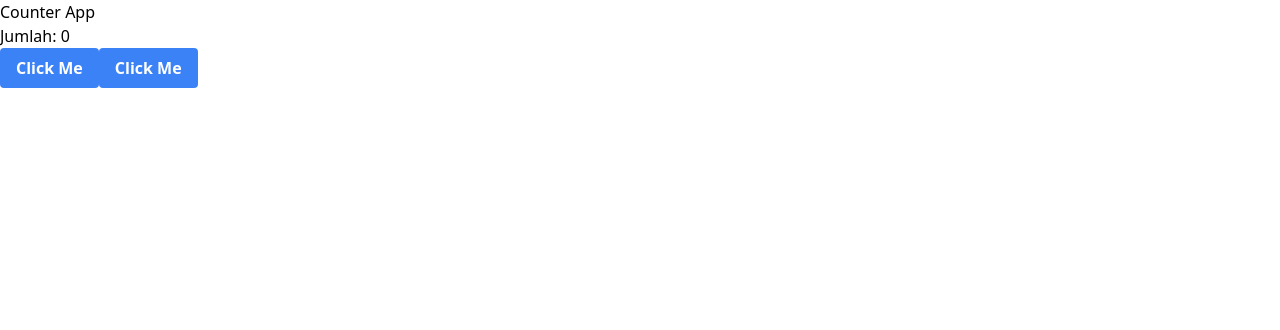
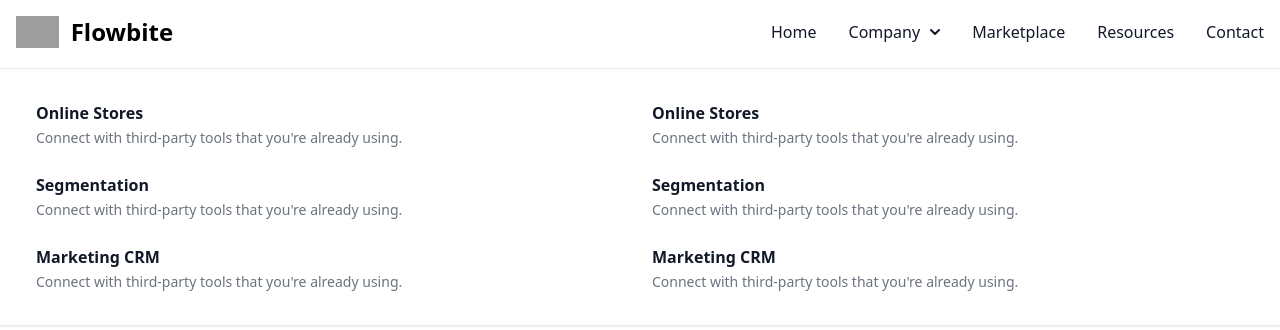
Before and after one commit to nobelsaputra/JapanaseU, a Vue app: page / in a window 1280 px wide. Shown: the top 330 px of the page. Built offline with nearby package versions, Linux system fonts and the light colour scheme; grey boxes are pictures that could not be loaded.

Commit message:
testing V2

```diff
--- a/index.html
+++ b/index.html
@@ -1,13 +1,14 @@
 <!DOCTYPE html>
 <html lang="en">
   <head>
-    <meta charset="UTF-8">
-    <link rel="icon" href="/favicon.ico">
-    <meta name="viewport" content="width=device-width, initial-scale=1.0">
+    <meta charset="UTF-8" />
+    <link rel="icon" href="/favicon.ico" />
+    <meta name="viewport" content="width=device-width, initial-scale=1.0" />
     <title>Vite App</title>
   </head>
   <body>
     <div id="app"></div>
     <script type="module" src="/src/main.js"></script>
+    <script src="node_modules/flowbite/dist/flowbite.min.js"></script>
   </body>
 </html>
--- a/package.json
+++ b/package.json
@@ -9,6 +9,7 @@
     "preview": "vite preview"
   },
   "dependencies": {
+    "flowbite": "^2.3.0",
     "vue": "^3.4.21"
   },
   "devDependencies": {
--- a/src/App.vue
+++ b/src/App.vue
@@ -1,37 +1,20 @@
 <template>
-  <div>
-    <h1>Counter App</h1>
-    <p>Jumlah: {{ count }}</p>
-    <CustomButton @click="tambah" />
-    <CustomButton @click="kurang" />
-  </div>
+  <Navbar />
 </template>
 
 <script>
 import { ref } from 'vue';
-import CustomButton from './components/Button.vue'; // Impor komponen CustomButton
+import CustomButton from './components/Button.vue';
+import Navbar from './components/Navbar.vue';
 
 export default {
   name: 'App',
   components: {
-    CustomButton, // Daftarkan komponen CustomButton
+    CustomButton,
+    Navbar,
   },
   setup() {
-    const count = ref(0);
-
-    const tambah = () => {
-      count.value++;
-    };
-
-    const kurang = () => {
-      count.value--;
-    };
-
-    return {
-      count,
-      tambah,
-      kurang,
-    };
+    return {};
   },
 };
 </script>
--- /dev/null
+++ b/src/components/Navbar.vue
@@ -0,0 +1,117 @@
+<template>
+  <nav class="bg-white border-gray-200 dark:border-gray-600 dark:bg-gray-900">
+    <div class="flex flex-wrap justify-between items-center mx-auto max-w-screen-xl p-4">
+      <a href="https://flowbite.com" class="flex items-center space-x-3 rtl:space-x-reverse">
+        <img src="https://flowbite.com/docs/images/logo.svg" class="h-8" alt="Flowbite Logo" />
+        <span class="self-center text-2xl font-semibold whitespace-nowrap dark:text-white">Flowbite</span>
+      </a>
+      <button
+        data-collapse-toggle="mega-menu-full"
+        type="button"
+        class="inline-flex items-center p-2 w-10 h-10 justify-center text-sm text-gray-500 rounded-lg md:hidden hover:bg-gray-100 focus:outline-none focus:ring-2 focus:ring-gray-200 dark:text-gray-400 dark:hover:bg-gray-700 dark:focus:ring-gray-600"
+        aria-controls="mega-menu-full"
+        aria-expanded="false">
+        <span class="sr-only">Open main menu</span>
+        <svg class="w-5 h-5" aria-hidden="true" xmlns="http://www.w3.org/2000/svg" fill="none" viewBox="0 0 17 14">
+          <path stroke="currentColor" stroke-linecap="round" stroke-linejoin="round" stroke-width="2" d="M1 1h15M1 7h15M1 13h15" />
+        </svg>
+      </button>
+      <div id="mega-menu-full" class="items-center justify-between font-medium hidden w-full md:flex md:w-auto md:order-1">
+        <ul class="flex flex-col p-4 md:p-0 mt-4 border border-gray-100 rounded-lg bg-gray-50 md:space-x-8 rtl:space-x-reverse md:flex-row md:mt-0 md:border-0 md:bg-white dark:bg-gray-800 md:dark:bg-gray-900 dark:border-gray-700">
+          <li>
+            <a
+              href="#"
+              class="block py-2 px-3 text-gray-900 rounded hover:bg-gray-100 md:hover:bg-transparent md:hover:text-blue-700 md:p-0 dark:text-white md:dark:hover:text-blue-500 dark:hover:bg-gray-700 dark:hover:text-blue-500 md:dark:hover:bg-transparent dark:border-gray-700"
+              aria-current="page"
+              >Home</a
+            >
+          </li>
+          <li>
+            <button
+              id="mega-menu-full-dropdown-button"
+              data-collapse-toggle="mega-menu-full-dropdown"
+              class="flex items-center justify-between w-full py-2 px-3 text-gray-900 rounded md:w-auto hover:bg-gray-100 md:hover:bg-transparent md:border-0 md:hover:text-blue-600 md:p-0 dark:text-white md:dark:hover:text-blue-500 dark:hover:bg-gray-700 dark:hover:text-blue-500 md:dark:hover:bg-transparent dark:border-gray-700">
+              Company
+              <svg class="w-2.5 h-2.5 ms-2.5" aria-hidden="true" xmlns="http://www.w3.org/2000/svg" fill="none" viewBox="0 0 10 6">
+                <path stroke="currentColor" stroke-linecap="round" stroke-linejoin="round" stroke-width="2" d="m1 1 4 4 4-4" />
+              </svg>
+            </button>
+          </li>
+          <li>
+            <a
+              href="#"
+              class="block py-2 px-3 text-gray-900 rounded hover:bg-gray-100 md:hover:bg-transparent md:hover:text-blue-700 md:p-0 dark:text-white md:dark:hover:text-blue-500 dark:hover:bg-gray-700 dark:hover:text-blue-500 md:dark:hover:bg-transparent dark:border-gray-700"
+              >Marketplace</a
+            >
+          </li>
+          <li>
+            <a
+              href="#"
+              class="block py-2 px-3 text-gray-900 rounded hover:bg-gray-100 md:hover:bg-transparent md:hover:text-blue-700 md:p-0 dark:text-white md:dark:hover:text-blue-500 dark:hover:bg-gray-700 dark:hover:text-blue-500 md:dark:hover:bg-transparent dark:border-gray-700"
+              >Resources</a
+            >
+          </li>
+          <li>
+            <a
+              href="#"
+              class="block py-2 px-3 text-gray-900 rounded hover:bg-gray-100 md:hover:bg-transparent md:hover:text-blue-700 md:p-0 dark:text-white md:dark:hover:text-blue-500 dark:hover:bg-gray-700 dark:hover:text-blue-500 md:dark:hover:bg-transparent dark:border-gray-700"
+              >Contact</a
+            >
+          </li>
+        </ul>
+      </div>
+    </div>
+    <div id="mega-menu-full-dropdown" class="mt-1 border-gray-200 shadow-sm bg-gray-50 md:bg-white border-y dark:bg-gray-800 dark:border-gray-600">
+      <div class="grid max-w-screen-xl px-4 py-5 mx-auto text-gray-900 dark:text-white sm:grid-cols-2 md:px-6">
+        <ul>
+          <li>
+            <a href="#" class="block p-3 rounded-lg hover:bg-gray-100 dark:hover:bg-gray-700">
+              <div class="font-semibold">Online Stores</div>
+              <span class="text-sm text-gray-500 dark:text-gray-400">Connect with third-party tools that you're already using.</span>
+            </a>
+          </li>
+          <li>
+            <a href="#" class="block p-3 rounded-lg hover:bg-gray-100 dark:hover:bg-gray-700">
+              <div class="font-semibold">Segmentation</div>
+              <span class="text-sm text-gray-500 dark:text-gray-400">Connect with third-party tools that you're already using.</span>
+            </a>
+          </li>
+          <li>
+            <a href="#" class="block p-3 rounded-lg hover:bg-gray-100 dark:hover:bg-gray-700">
+              <div class="font-semibold">Marketing CRM</div>
+              <span class="text-sm text-gray-500 dark:text-gray-400">Connect with third-party tools that you're already using.</span>
+            </a>
+          </li>
+        </ul>
+        <ul>
+          <li>
+            <a href="#" class="block p-3 rounded-lg hover:bg-gray-100 dark:hover:bg-gray-700">
+              <div class="font-semibold">Online Stores</div>
+              <span class="text-sm text-gray-500 dark:text-gray-400">Connect with third-party tools that you're already using.</span>
+            </a>
+          </li>
+          <li>
+            <a href="#" class="block p-3 rounded-lg hover:bg-gray-100 dark:hover:bg-gray-700">
+              <div class="font-semibold">Segmentation</div>
+              <span class="text-sm text-gray-500 dark:text-gray-400">Connect with third-party tools that you're already using.</span>
+            </a>
+          </li>
+          <li>
+            <a href="#" class="block p-3 rounded-lg hover:bg-gray-100 dark:hover:bg-gray-700">
+              <div class="font-semibold">Marketing CRM</div>
+              <span class="text-sm text-gray-500 dark:text-gray-400">Connect with third-party tools that you're already using.</span>
+            </a>
+          </li>
+        </ul>
+      </div>
+    </div>
+  </nav>
+</template>
+
+<script>
+export default {
+  name: 'Navbar',
+};
+</script>
+
+<style scoped></style>
--- a/tailwind.config.js
+++ b/tailwind.config.js
@@ -1,8 +1,8 @@
 /** @type {import('tailwindcss').Config} */
 export default {
-  content: ['./index.html', './src/**/*.{vue,js,ts,jsx,tsx}'],
+  content: ['./index.html', './src/**/*.{vue,js,ts,jsx,tsx}', './node_modules/flowbite/**/*.js'],
   theme: {
     extend: {},
   },
-  plugins: [],
+  plugins: [require('flowbite/plugin')],
 };
```
Also changed, not shown: 1 other file (tests, documents, lock files or other folders).
